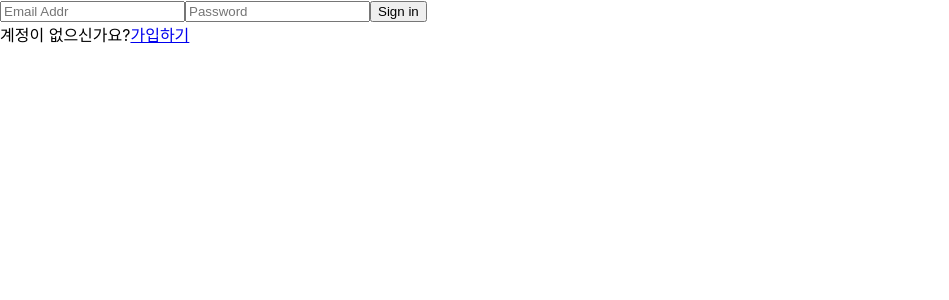
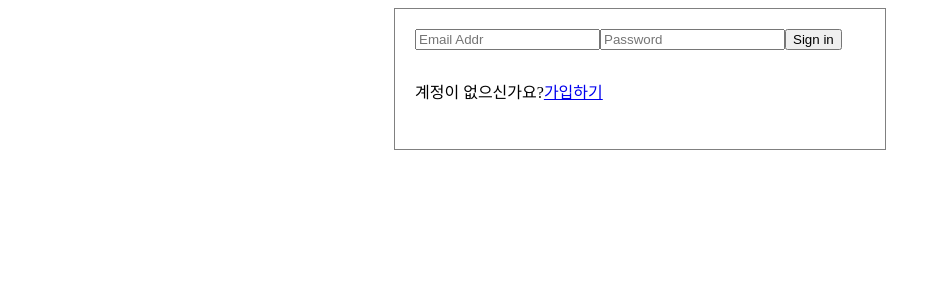
Before and after one commit to blueochild/Foxrain-Messenger-App, a React (Create React App) app in the folder Foxrain-Messenger-Client/: page / in a window 1280 px wide. Shown: the top 300 px of the page, without its empty margins (0-949 px from the left). Built offline with nearby package versions, Linux system fonts and the light colour scheme.

Commit message:
Update : 일괄 업데이트

```diff
--- a/Foxrain-Messenger-Client/src/app/App.tsx
+++ b/Foxrain-Messenger-Client/src/app/App.tsx
@@ -8,10 +8,8 @@ import { BrowserRouter as Router, Routes, Route } from "react-router-dom";
 import { PersistGate } from 'redux-persist/lib/integration/react';
 import store, { persistor } from './store';
 import { Provider } from 'react-redux';
-import { useAppSelector } from './hooks';
 
 /* page CSS */
-//import './style/App.css';
 
 function App() {
 
--- a/Foxrain-Messenger-Client/src/component/userSignin.tsx
+++ b/Foxrain-Messenger-Client/src/component/userSignin.tsx
@@ -4,6 +4,8 @@ import { useAppDispatch } from "../app/hooks"
 import { IuserInfo } from "../features/sliceTypes"
 //import { userSignin, userSignout } from "../features/user/userManagementSlice"
 import { userSignin } from "../features/user/signinSlice"
+
+import '../style/signinPage.css';
 
 function UserSignin() {
     const dispatch = useAppDispatch()
@@ -18,7 +20,7 @@ function UserSignin() {
         setPassword(e.target.value)
     }
 
-    const userDate: IuserInfo = {
+    const userData: IuserInfo = {
         uEmail: email,
         uPwd: password
     }
@@ -32,11 +34,11 @@ function UserSignin() {
             alert("비밀번호를 입력해주세요.")
             return
         }
-        dispatch(userSignin(userDate))
+        dispatch(userSignin(userData))
     }
 
     return (
-        <>
+        <div className="userBox">
             <div>
                 <input
                     type="text"
@@ -55,7 +57,7 @@ function UserSignin() {
             <div>
                 계정이 없으신가요?<Link to={"/signup"}>가입하기</Link>
             </div>
-        </>
+        </div>
     )
 }
 
--- a/Foxrain-Messenger-Client/src/features/user/signinSlice.tsx
+++ b/Foxrain-Messenger-Client/src/features/user/signinSlice.tsx
@@ -31,7 +31,7 @@ export const signinSlice = createSlice({
     extraReducers: (builder) => {
         builder
             .addCase(userSignin.pending, (state, action) => {
-                state.isSignin = false;
+                state.isSignin = false
                 state.signinState = "LOADING"
             })
             .addCase(userSignin.fulfilled, (state, action) => {
--- a/Foxrain-Messenger-Client/src/features/user/userManagementSlice.tsx
+++ b/Foxrain-Messenger-Client/src/features/user/userManagementSlice.tsx
@@ -38,7 +38,7 @@ export const userSignupPost = createAsyncThunk(
         const uBirth = data.uBirth;
 
         const response = await axios.post("http://localhost:4000/users", {
-            id: 2, // 꼭 필요한듯?
+            id: 3, // 꼭 필요한듯?
             uId: uId,
             uEmail: uEmail,
             uPwd: uPwd,
--- a/Foxrain-Messenger-Client/src/style/index.css
+++ b/Foxrain-Messenger-Client/src/style/index.css
@@ -1,13 +1,9 @@
-body {
-  margin: 0;
-  font-family: -apple-system, BlinkMacSystemFont, 'Segoe UI', 'Roboto', 'Oxygen',
-    'Ubuntu', 'Cantarell', 'Fira Sans', 'Droid Sans', 'Helvetica Neue',
-    sans-serif;
-  -webkit-font-smoothing: antialiased;
-  -moz-osx-font-smoothing: grayscale;
+.userBox{
+  width: 450px;
+  margin : 0 auto;
+  padding : 20px;
+  border: 1px solid gray;
 }
-
-code {
-  font-family: source-code-pro, Menlo, Monaco, Consolas, 'Courier New',
-    monospace;
+.userBox>div{
+  height: 50px;
 }
```
Also changed, not shown: Foxrain-Messenger-Client/src/jsonServer/userData.json (+13 -0 lines), Foxrain-Messenger-Client/src/style/App.css (deleted, +0 -38 lines), Foxrain-Messenger-Client/src/style/signinPage.css (added).
